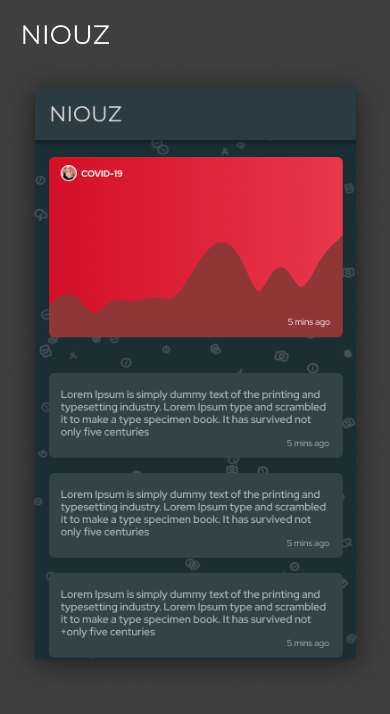
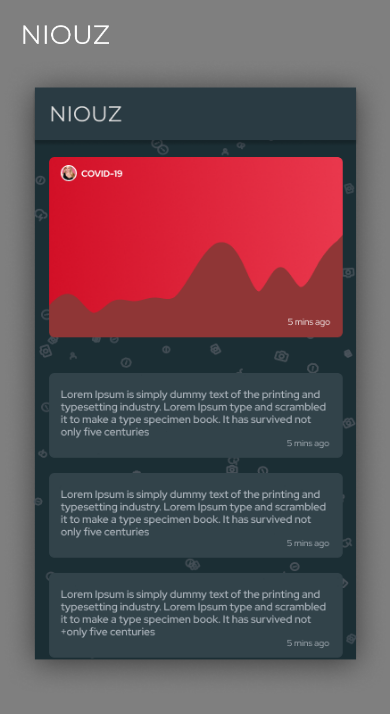
Before and after one commit to Niouz/testinglandingpage, a Next.js app: page / in a window 390 px wide. Shown: the top 714 px of the page. Built offline with nearby package versions, Linux system fonts and the light colour scheme.

Commit message:
Add files via upload

```diff
--- a/styles/globals.css
+++ b/styles/globals.css
@@ -1,7 +1,7 @@
 @import url('https://fonts.googleapis.com/css2?family=Montserrat:ital,wght@0,300;0,400;0,500;0,600;0,700;0,800;0,900;1,100;1,400;1,500&display=swap');
 
-html, body {
-  height: 100%;
+html {
+
   margin: 0px;
   padding: 0px;
   background:url("https://images.unsplash.com/photo-1444664361762-afba083a4d77?ixid=MXwxMjA3fDB8MHxwaG90[…]ufDB8fHw%3D&ixlib=rb-1.2.1&auto=format&fit=crop&w=1051&q=80")rgba(0, 0, 0, 0.5);
@@ -11,8 +11,11 @@
 
 @media (max-width: 600px) {
 
-  html, body {
-    background: rgba(0, 0, 0, 0.5)
+  html {
+    background: url("/");
+    background-color: rgba(0, 0, 0, 0.5);
+    background-repeat: no-repeat;
+    background-size: 100%;
   }
 
   /* html, body::before {
```
